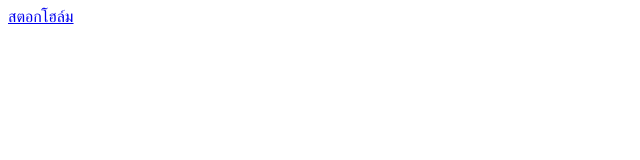
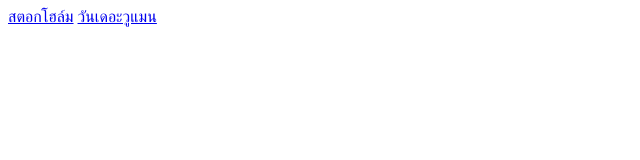
Before and after one commit to basetrue/HOMEPAGE, a plain HTML site: page index.html in a window 1280 px wide. Shown: the whole page, without its empty margins (0-640 px from the left). Drawn offline with Linux system fonts and the light colour scheme.

Commit message:
Update index.html

```diff
--- a/index.html
+++ b/index.html
@@ -1,5 +1,7 @@
 <html>
  <body>
   <a href="https://feurl.com/f/5-lr-sdwk01qgg3" target="_blank">สตอกโฮล์ม</a>
+      <a href="https://feurl.com/v/6-y6mt0e0465dpx" target="_blank">วันเดอะวูแมน</a>
+
  </body>
  </html>
```
